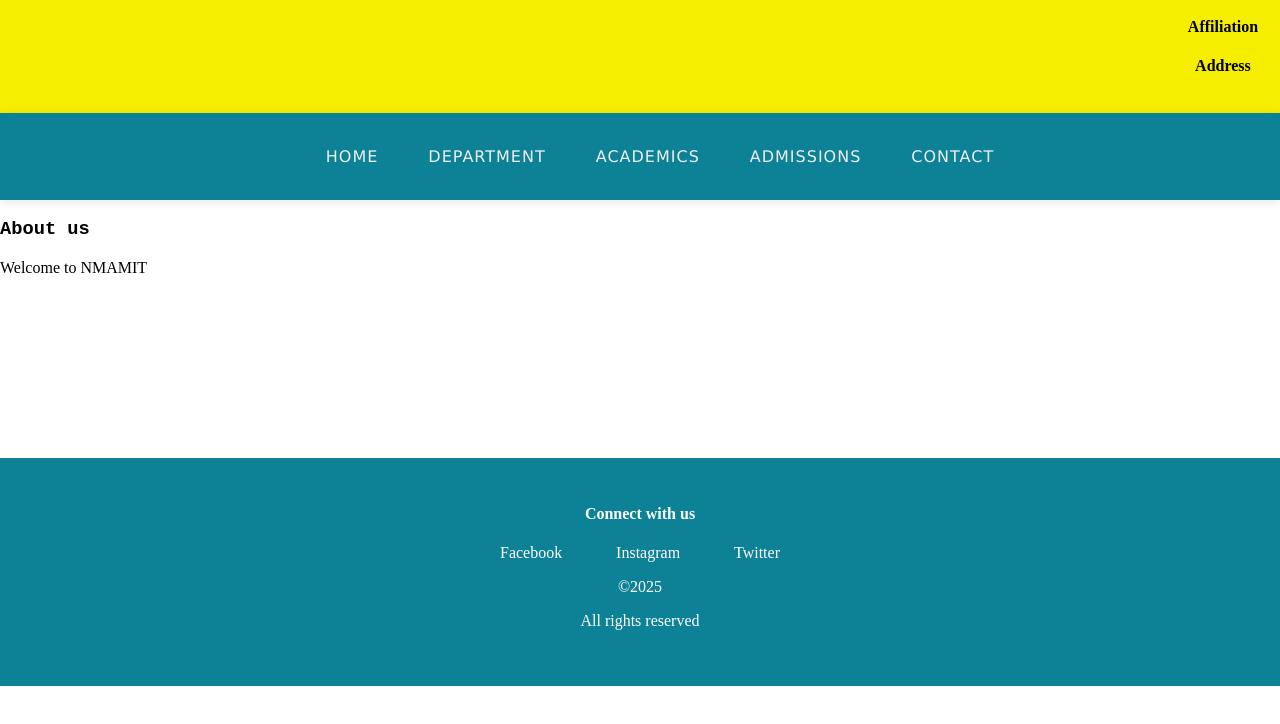
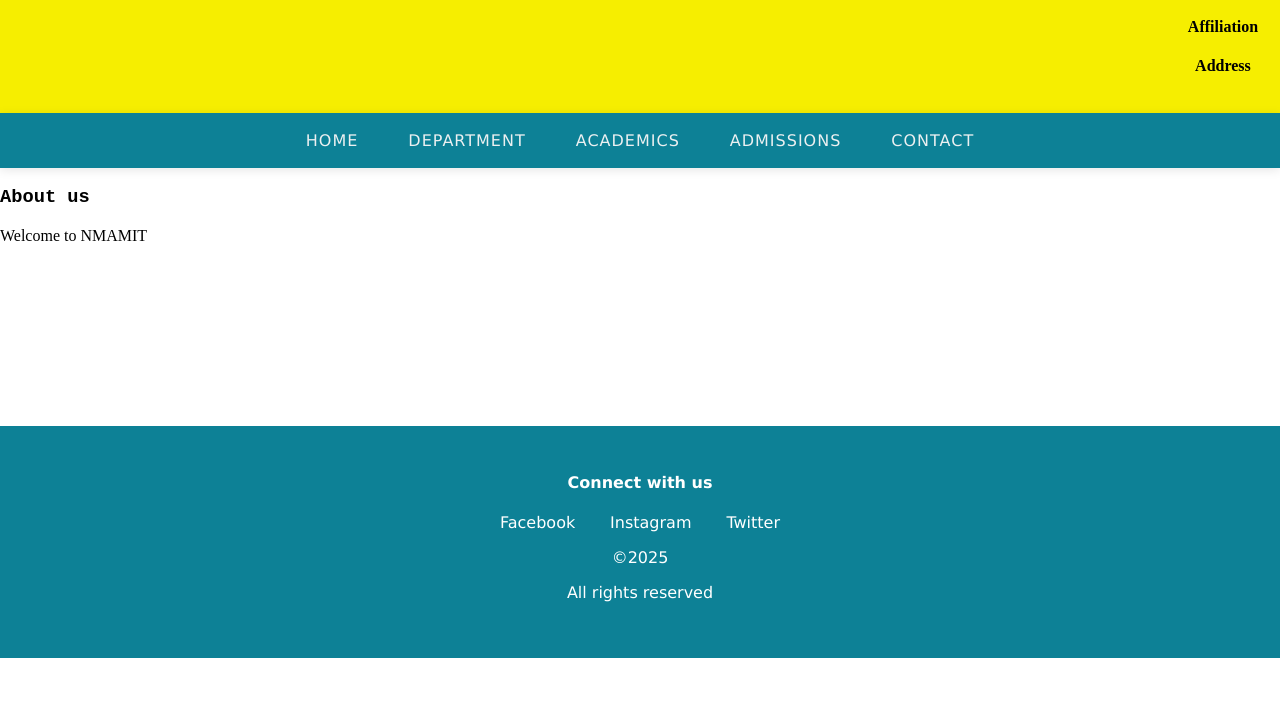
Before and after one commit to akshy-rai/college-website, a plain HTML site: page cse.html in a window 1280 px wide. Shown: the part 60-784 px from the top of the page. Drawn offline with Linux system fonts and the light colour scheme.

Commit message:
Refactor CSS for consistency and readability

```diff
--- a/styles.css
+++ b/styles.css
@@ -1,10 +1,10 @@
 body {
+  margin: 0;
   padding: 0;
-    margin: 0;
 }
 
 header {
-    background-color: rgb(246, 238, 0);
+  background: rgb(246, 238, 0);
   display: flex;
   justify-content: space-between;
   padding: 1rem;
@@ -14,21 +14,23 @@ header {
 .header-left img {
   max-width: 100%;
   height: auto;
+}
 
+.nav-bar, footer {
+  background: #0d8196;
+  font-family: 'Lucida Sans', Geneva, Verdana, sans-serif;
 }
 
 .nav-bar {
-    background-color: #0d8196;
   position: sticky;
   top: 0;
   z-index: 1000;
-    box-shadow: 0 2px 10px rgba(0, 0, 0, 0.1);
-    font-family: 'Lucida Sans', 'Lucida Sans Regular', 'Lucida Grande', 'Lucida Sans Unicode', Geneva, Verdana, sans-serif;
+  box-shadow: 0 2px 10px rgba(0, 0, 0, .1);
 }
 
 .nav-container {
   max-width: 1200px;
-    margin: 0 auto;
+  margin: auto;
   display: flex;
   justify-content: center;
   align-items: center;
@@ -38,12 +40,11 @@ header {
 .nav-menu {
   display: flex;
   list-style: none;
-    gap: 0;
+  margin: 0;
+  padding: 0;
 }
 
-.nav-item {
-    position: relative;
-}
+.nav-item { position: relative; }
 
 .nav-link {
   color: #ecf0f1;
@@ -57,24 +58,21 @@ header {
 }
 
 .nav-link:hover {
-    background-color: #34495e;
+  background: #34495e;
   color: #3498db;
-}
-
-.dropdown {
-    position: relative;
 }
 
 .dropdown-menu {
   position: absolute;
   top: 100%;
-    background-color: #261859;
+  background: #261859;
   min-width: 165px;
   opacity: 0;
   visibility: hidden;
   list-style: none;
-    box-shadow: 0 8px 16px rgba(0, 0, 0, 0.1);
+  margin: 0;
   padding: 0;
+  box-shadow: 0 8px 16px rgba(0, 0, 0, .1);
 }
 
 .dropdown:hover .dropdown-menu {
@@ -87,13 +85,10 @@ header {
   padding: 12px 20px;
   text-decoration: none;
   display: block;
-    text-transform: none;
-    letter-spacing: normal;
-    font-weight: normal;
 }
 
 .dropdown-menu li a:hover {
-    background-color: #2c3e50;
+  background: #2c3e50;
   color: #3498db;
 }
 
@@ -102,36 +97,28 @@ main {
   min-height: 30vh;
 }
 
-.hero h3 {
-    font-family: 'Courier New', Courier, monospace;
-}
+.hero h3 { font-family: 'Courier New', monospace; }
 
 footer {
-    background-color: #0d8196;
   text-align: center;
-    padding: 25px 0px 40px 0;
-    color: white;
+  padding: 25px 0 40px;
+  color: #fff;
 }
 
 footer ul {
   list-style: none;
-    text-align: center;
   display: flex;
-    flex-direction: row;
   justify-content: space-between;
   gap: 0;
-    padding: 0px 500px 0px 500px;
+  margin: 0;
+  padding: 0 500px;
 }
 
 footer ul a {
+  color: #fff;
   text-decoration: none;
-    color: white;
 }
 
-footer ul a:hover {
-    color: brown;
-}
+footer ul a:hover { color: brown; }
 
-.author-credit {
-    text-align: center;
-}
+.author-credit { text-align: center; }
```
Lines whose indentation alone changed are shown as unchanged.
